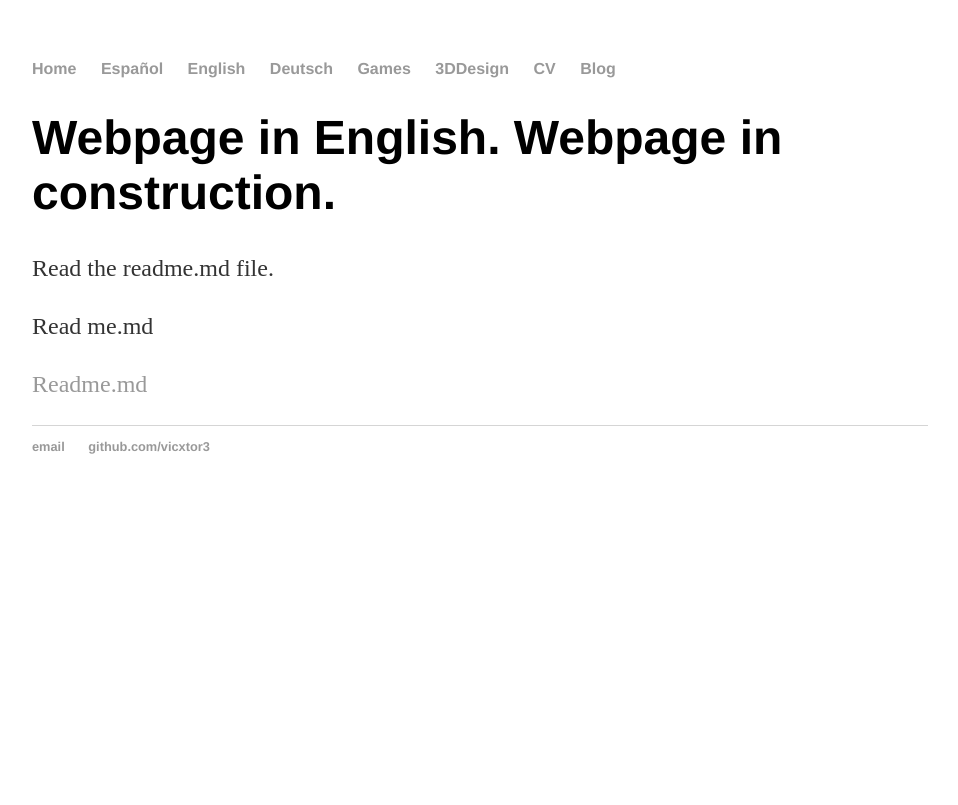
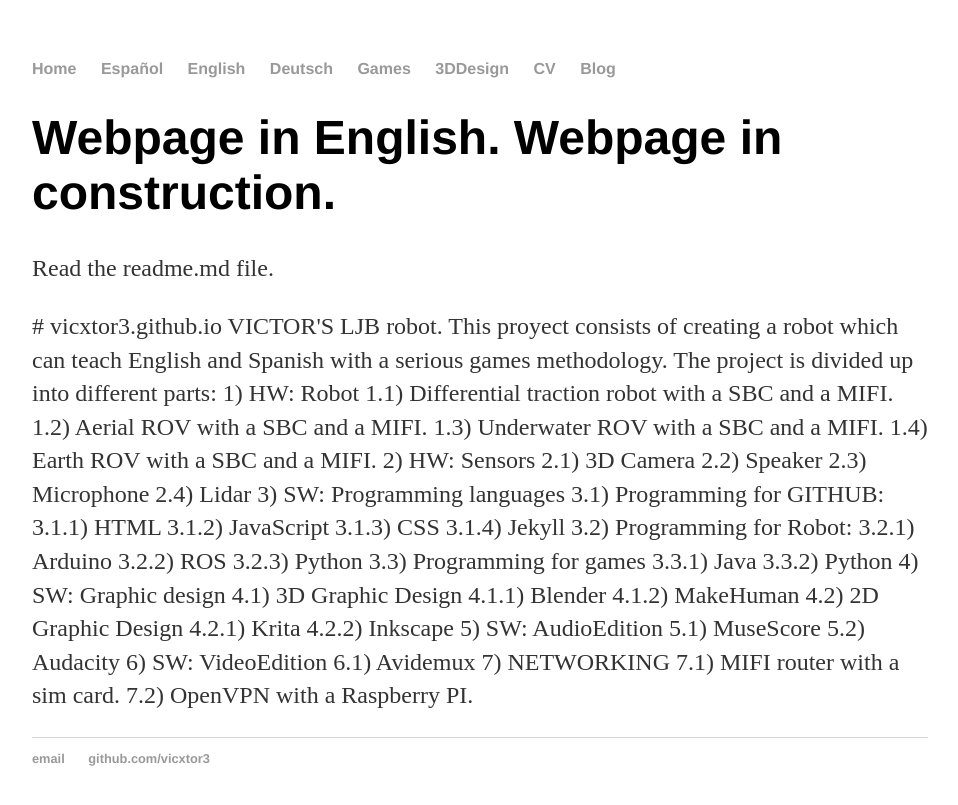
Before and after one commit to vicxtor3/vicxtor3.github.io, a Jekyll site: the page built from english/index.html, in a window 1280 px wide. Shown: the top 805 px of the page, without its empty margins (160-1118 px from the left). Built offline with Jekyll 4.4.1, drawn with Linux system fonts in a browser that asks for light colours.

Commit message:
Update index.html

```diff
--- a/english/index.html
+++ b/english/index.html
@@ -5,6 +5,48 @@
 <div class="blurb">
 	<h1>Webpage in English. Webpage in construction. </h1>
 	<p>Read the readme.md file.</p>
-	<p>Read me.md</p>
-	<p><a href="readme.md">Readme.md</a></p>
+	<p>
+	# vicxtor3.github.io
+VICTOR'S LJB robot.
+This proyect consists of creating a robot which can teach English and Spanish with a serious games methodology.
+The project is divided up into different parts:
+1) HW: Robot
+    1.1) Differential traction robot with a SBC and a MIFI.
+    1.2) Aerial ROV with a SBC and a MIFI.
+    1.3) Underwater ROV with a SBC and a MIFI.
+    1.4) Earth ROV with a SBC and a MIFI.
+2) HW: Sensors
+    2.1) 3D Camera
+    2.2) Speaker
+    2.3) Microphone
+    2.4) Lidar
+3) SW: Programming languages
+    3.1) Programming for GITHUB:
+      3.1.1) HTML
+      3.1.2) JavaScript
+      3.1.3) CSS
+      3.1.4) Jekyll
+    3.2) Programming for Robot:
+      3.2.1) Arduino
+      3.2.2) ROS
+      3.2.3) Python
+    3.3) Programming for games
+      3.3.1) Java
+      3.3.2) Python
+4) SW: Graphic design
+    4.1) 3D Graphic Design
+      4.1.1) Blender
+      4.1.2) MakeHuman
+    4.2) 2D Graphic Design
+      4.2.1) Krita
+      4.2.2) Inkscape
+5) SW: AudioEdition
+    5.1) MuseScore
+    5.2) Audacity
+6) SW: VideoEdition
+    6.1) Avidemux
+7) NETWORKING
+    7.1) MIFI router with a sim card.
+    7.2) OpenVPN with a Raspberry PI.
+	</p>
 </div><!-- /.blurb -->
```
